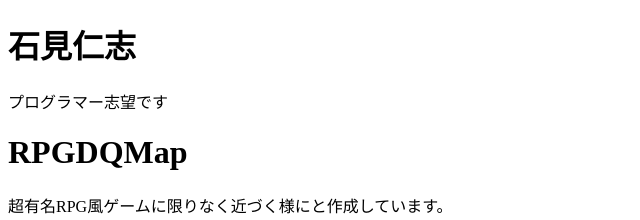
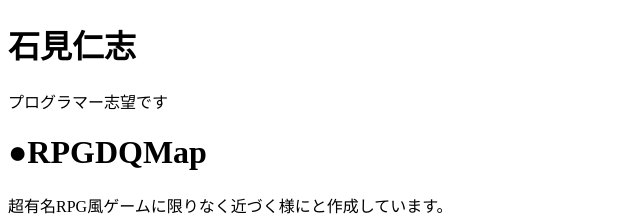
Before and after one commit to iwamih31/portfolio, a plain HTML site: page index.html in a window 1280 px wide. Shown: the top 220 px of the page, without its empty margins (0-640 px from the left). Drawn offline with Linux system fonts and the light colour scheme.

Commit message:
Update index.html

```diff
--- a/index.html
+++ b/index.html
@@ -8,7 +8,7 @@
 <body>
   <h1>石見仁志</h1>
   <p>プログラマー志望です</p>
-  <h1>RPGDQMap</h1>
+  <h1>●RPGDQMap</h1>
   <P>
     超有名RPG風ゲームに限りなく近づく様にと作成しています。<br>
     使用言語-Java<br>
```
